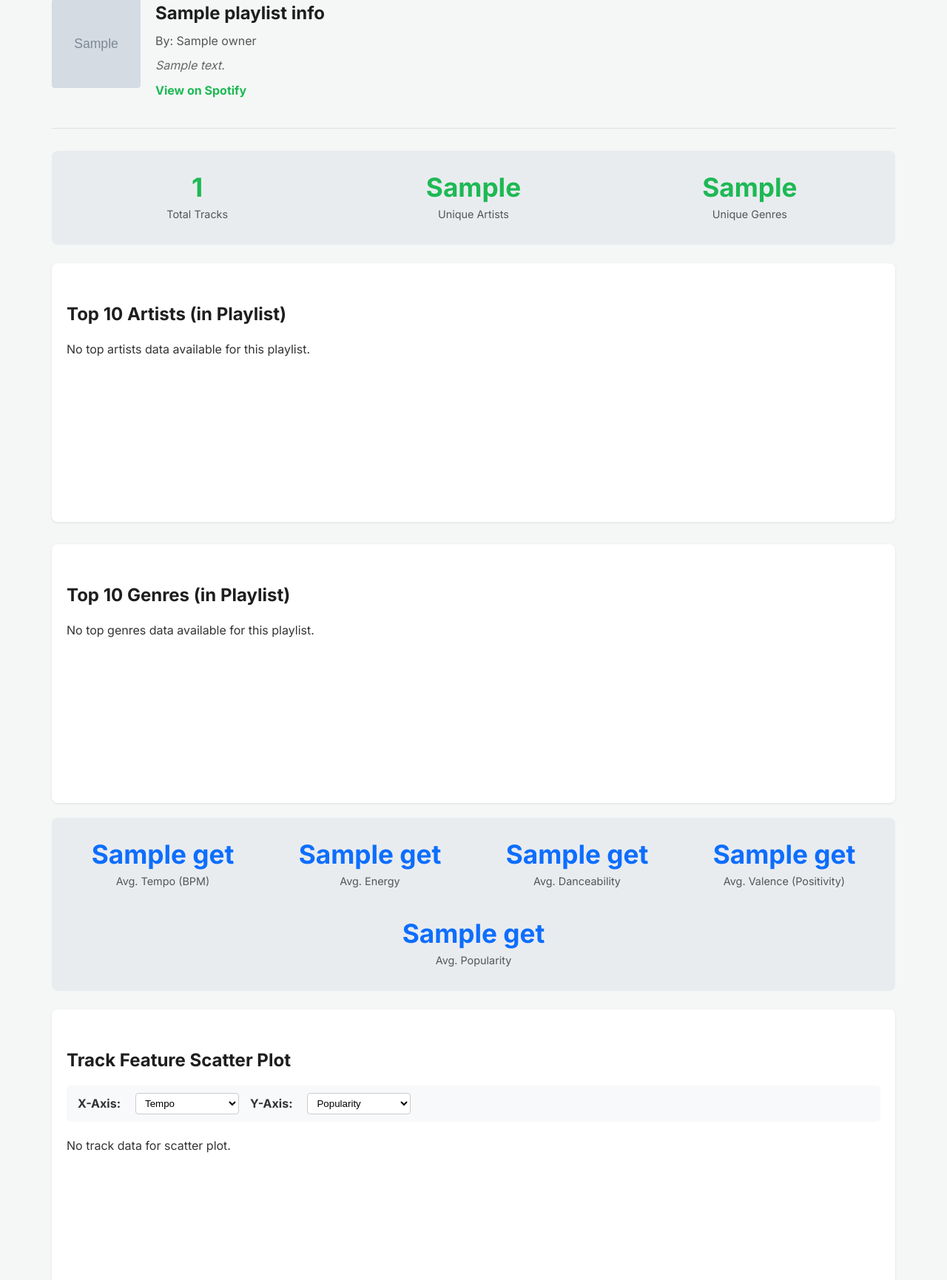
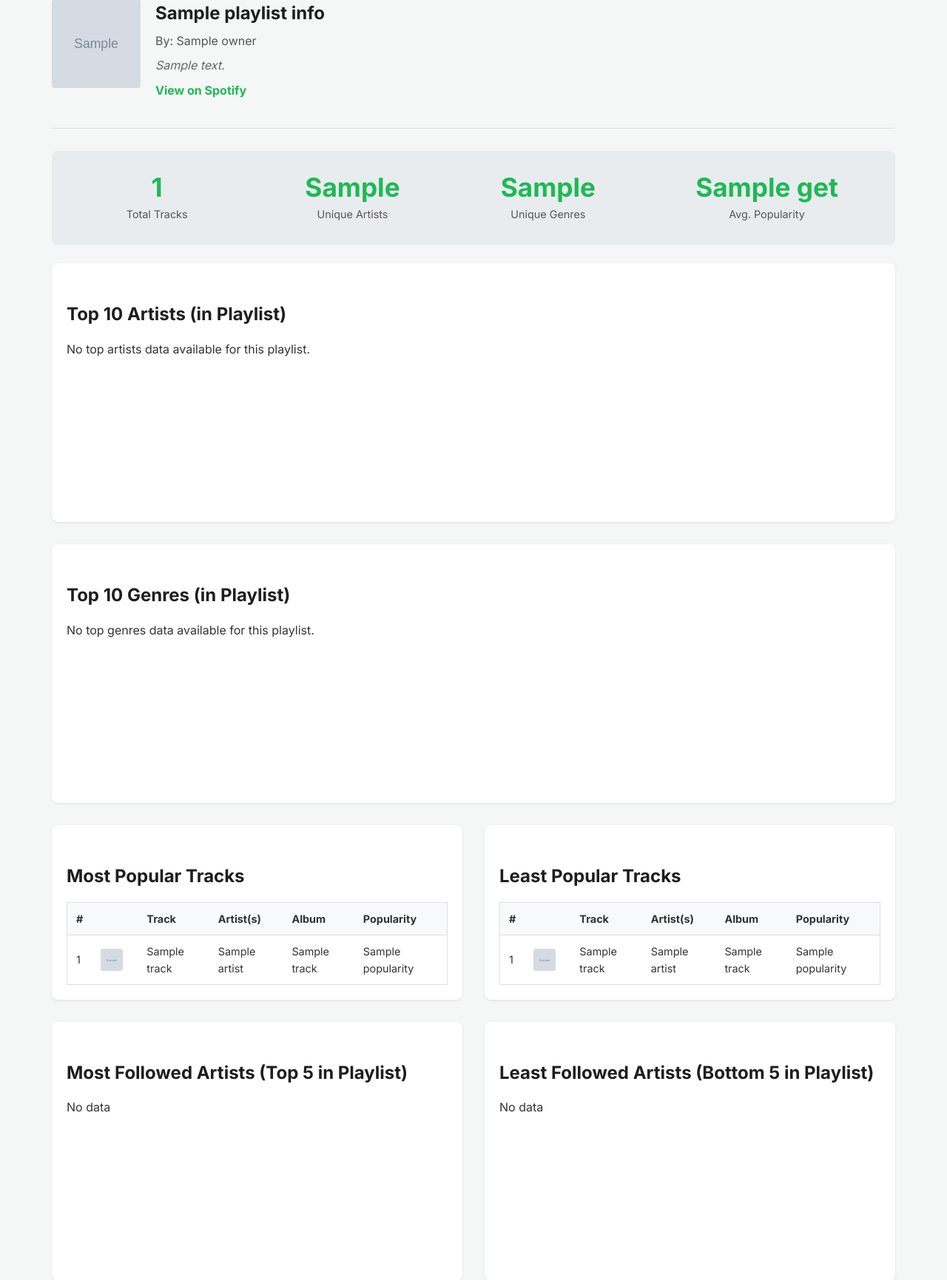
Before and after one commit to arbeger02/spotify-analyzer, a Flask app: template templates/playlist_analysis.html in a window 1280 px wide. Shown: the part 295-2026 px from the top of the page at 74% size. Run offline with Flask 3, Linux system fonts and the light colour scheme; the template is opened without the code that fills it: most values are stand-ins (such as "Sample title", 1, 10 or a date in 2020); grey boxes marked "Sample" are stand-in pictures; some libraries are stand-ins or nearby versions.

Commit message:
modified playlist analysis charts due to lack of spotify API data functionality

```diff
--- a/app.py
+++ b/app.py
@@ -9,7 +9,6 @@
 from spotipy.oauth2 import SpotifyOAuth, SpotifyClientCredentials
 from dotenv import load_dotenv
 from datetime import datetime, timedelta, time as dt_time
-import pytz
 from collections import Counter
 import logging
 
@@ -484,19 +483,6 @@
 @app.route('/playlist_analysis', methods=['GET', 'POST'])
 def playlist_analysis():
     sp = create_spotify_client()
-
-    if sp: # Make sure client creation succeeded
-        try:
-            test_track_id = '4uLu6hFjJmix5cZBNdAamC' # Example: Publicly known track ID ("Take On Me")
-            logging.info(f"Attempting test call to audio_features for track: {test_track_id}")
-            test_features = sp.audio_features(tracks=[test_track_id])
-            logging.info(f"Test call result: {test_features}")
-        except Exception as test_e:
-            logging.error(f"Test call to audio_features failed: {test_e}")
-    else:
-        # Redirect to login if sp creation failed
-        return redirect(url_for('login'))
-
     if not sp:
         return redirect(url_for('login'))
 
@@ -505,8 +491,7 @@
     viz_data = None
     error_message = None
     message = None
-    scatter_plot_data = None
-    avg_stats = None
+    # avg_stats = None # Removed as audio features are removed
 
     if request.method == 'POST':
         playlist_id_input = request.form.get('playlist_id_input')
@@ -573,38 +558,13 @@
                 elif not all_playlist_tracks:
                     message = "No valid/accessible tracks found in this playlist."
                 else:
-                    # Extract Track IDs for Audio Features
-                    track_ids = [track['id'] for track in all_playlist_tracks if track and track.get('id')]
-                    num_playlist_tracks = len(track_ids) # Count based on valid IDs found
-
-                    # Fetch Audio Features (Batching required)
-                    logging.info(f"Fetching audio features for {num_playlist_tracks} tracks...")
-                    audio_features_list = []
-                    for i in range(0, len(track_ids), 100): # Max 100 IDs per request
-                        batch_ids = track_ids[i:i+100]
-                        try:
-                            batch_features = sp_app.audio_features(tracks=batch_ids)
-                            # Filter out None results before extending
-                            audio_features_list.extend([f for f in batch_features if f is not None])
-                            logging.info(f"Fetched features for batch {i//100 + 1}")
-                        except spotipy.SpotifyException as e:
-                            logging.warning(f"Spotify error fetching audio features batch {i//100 + 1}: {e}")
-                        except Exception as e:
-                             logging.warning(f"General error fetching audio features batch {i//100 + 1}: {e}")
-                        # time.sleep(0.1) # Optional delay
-
-                    logging.info(f"Successfully fetched features for {len(audio_features_list)} tracks.")
-
-                    for track in all_playlist_tracks:
-                        primary_artist = track['artists'][0] if track.get('artists') else None
-                        artist_id = primary_artist['id'] if primary_artist and primary_artist.get('id') else None
-                        artist_name = primary_artist['name'] if primary_artist else 'N/A'
+                    num_playlist_tracks = len(all_playlist_tracks) # Count based on valid tracks found
 
                     # Create DataFrame from track list
                     df_tracks = pd.DataFrame([{
                         'id': t['id'],
                         'name': t.get('name', 'N/A'),
-                        'artist_name': artist_name,
+                        'artist_name': t['artists'][0]['name'] if t.get('artists') else 'N/A', # Simplified primary artist
                         'artists': [a.get('name', 'N/A') for a in t.get('artists', [])],
                         'artist_id': t['artists'][0]['id'] if t.get('artists') and t['artists'][0].get('id') else None,
                         'album_name': t.get('album', {}).get('name', 'N/A'),
@@ -612,51 +572,22 @@
                         'popularity': t.get('popularity', 0)
                     } for t in all_playlist_tracks if t and t.get('id')])
 
-                    # Create DataFrame from features (handle potential missing features)
-                    if audio_features_list:
-                        df_features = pd.DataFrame(audio_features_list)
-                        # Select only relevant feature columns + id for merging
-                        feature_cols = ['id', 'tempo', 'energy', 'danceability', 'valence',
-                                        'acousticness', 'instrumentalness', 'liveness', 'speechiness']
-                        df_features = df_features[feature_cols]
 
-                        # Merge DataFrames
-                        df_combined = pd.merge(df_tracks, df_features, on='id', how='left')
-                        # Fill NaN for numeric features where merge failed (optional, depends on desired avg calc)
-                        numeric_feature_cols = feature_cols[1:] # Exclude 'id'
-                        df_combined[numeric_feature_cols] = df_combined[numeric_feature_cols].fillna(0) # Example: fill with 0
-                    else:
-                        # Handle case where no audio features were fetched
-                        df_combined = df_tracks
-                        # Add empty columns for features if needed later, filled with NaN or 0
-                        numeric_feature_cols = ['tempo', 'energy', 'danceability', 'valence',
-                                        'acousticness', 'instrumentalness', 'liveness', 'speechiness']
-                        for col in numeric_feature_cols:
-                            df_combined[col] = 0.0 # Or np.nan if preferred
-
-                    # Calculate Average Stats
+                    # Calculate Average Popularity (Example of a remaining stat)
+                    avg_popularity = round(df_tracks['popularity'].mean()) if 'popularity' in df_tracks and not df_tracks.empty else 0
                     avg_stats = {
-                        'avg_tempo': round(df_combined['tempo'].mean()) if 'tempo' in df_combined else 0,
-                        'avg_energy': round(df_combined['energy'].mean(), 2) if 'energy' in df_combined else 0.0,
-                        'avg_popularity': round(df_combined['popularity'].mean()) if 'popularity' in df_combined else 0,
-                        'avg_danceability': round(df_combined['danceability'].mean(), 2) if 'danceability' in df_combined else 0.0,
-                        'avg_valence': round(df_combined['valence'].mean(), 2) if 'valence' in df_combined else 0.0,
+                        'avg_popularity': avg_popularity
                     }
                     logging.info(f"Calculated Avg Stats: {avg_stats}")
 
 
-                    # Prepare Scatter Plot Data (list of dictionaries)
-                    scatter_plot_cols = ['name', 'artists', 'popularity'] + numeric_feature_cols
-                    # Select necessary columns, handle potential missing columns gracefully
-                    cols_to_select = [col for col in scatter_plot_cols if col in df_combined.columns]
-                    scatter_plot_data = df_combined[cols_to_select].to_dict(orient='records')
-
-
-                    playlist_artist_ids = set(df_combined['artist_id'].dropna())
+                    playlist_artist_ids = set(df_tracks['artist_id'].dropna())
                     num_unique_artists = len(playlist_artist_ids)
 
                     # Calculate Top 10 Artists
-                    top_artists_playlist = df_tracks['artists'].value_counts().head(10).reset_index()
+                    # Ensure 'artists' column contains single primary artist name or a comparable value for value_counts
+                    # If 'artists' column has lists of artists, this needs adjustment. Assuming 'artist_name' is primary.
+                    top_artists_playlist = df_tracks['artist_name'].value_counts().head(10).reset_index()
                     top_artists_playlist.columns = ['artist', 'count']
 
                    # Fetch Artist Details
@@ -666,26 +597,19 @@
 
                     # Calculate Stats & Top/Bottom Lists (Similar logic as liked songs)
                     # Tracks by Popularity
-                    # Initialize lists in case of errors or empty DataFrame
                     top_5_popular_tracks = []
                     bottom_5_popular_tracks = []
 
-                    # Ensure DataFrame is not empty and 'popularity' column exists
                     if not df_tracks.empty and 'popularity' in df_tracks.columns:
                         try:
-                            # Get Top 5 most popular tracks directly
                             top_5_popular_tracks_df = df_tracks.nlargest(5, 'popularity')
                             top_5_popular_tracks = top_5_popular_tracks_df.to_dict(orient='records')
-                            # Get Bottom 5 least popular tracks (try to exclude 0 popularity)
+
                             non_zero_pop_df = df_tracks[df_tracks['popularity'] > 0]
                             if not non_zero_pop_df.empty:
-                                # Get the 5 tracks with the smallest popularity score from the non-zero ones
                                 bottom_5_popular_tracks_df = non_zero_pop_df.nsmallest(5, 'popularity')
                             else:
-                                # Fallback: If all tracks have 0 popularity (or DataFrame was empty initially filtered),
-                                logging.warning("No tracks with popularity > 0 found. Getting tracks with lowest popularity overall.")
                                 bottom_5_popular_tracks_df = df_tracks.nsmallest(5, 'popularity')
-
                             bottom_5_popular_tracks = bottom_5_popular_tracks_df.to_dict(orient='records')
                         except Exception as e:
                             logging.error(f"Error processing track popularity for tables: {e}")
@@ -694,6 +618,7 @@
                     artist_follower_list = [{'id': aid, **details} for aid, details in artist_details_map.items() if details]
                     artist_follower_list.sort(key=lambda x: x['followers'], reverse=True)
                     top_5_followed_artists = artist_follower_list[:5]
+
                     non_zero_follower_artists = [a for a in artist_follower_list if a['followers'] > 0]
                     if len(non_zero_follower_artists) >= 5:
                         bottom_5_followed_artists = sorted(non_zero_follower_artists, key=lambda x: x['followers'])[:5]
@@ -702,46 +627,26 @@
 
                     # Genres (Unique Count & Top 10)
                     all_genres_pl = []
-                    # Ensure required columns exist and map is valid before iterating
                     if 'artist_id' in df_tracks.columns and artist_details_map is not None:
-                        # Use df_tracks.itertuples() for efficient row iteration
-                        # name='Track' allows accessing columns like track_row.artist_id
                         for track_row in df_tracks.itertuples(index=False, name='Track'):
                             try:
                                 artist_id = track_row.artist_id
-                                # Check if artist_id exists, is in the map, and the map entry is valid
-                                # Use pd.notna to handle potential None or NaN artist_id values
                                 if pd.notna(artist_id) and artist_id in artist_details_map and artist_details_map[artist_id]:
-                                    # Extend the list with the genres for this artist (handle potential None genres)
-                                    genres = artist_details_map[artist_id].get('genres', []) # Default to empty list
-                                    if genres: # Only extend if the list is not empty
+                                    genres = artist_details_map[artist_id].get('genres', [])
+                                    if genres:
                                         all_genres_pl.extend(genres)
                             except AttributeError:
-                                # Handle cases where a row might not have the expected attribute if tuple name wasn't used correctly
                                 logging.warning(f"Skipping row due to missing attribute during genre processing: {track_row}")
                                 continue
                     else:
-                        # Log warnings if prerequisites are missing
-                        if 'artist_id' not in df_tracks.columns:
-                            logging.warning("'artist_id' column not found in DataFrame for genre processing.")
-                        if artist_details_map is None:
-                            logging.warning("'artist_details_map' is None, cannot process genres.")
+                        if 'artist_id' not in df_tracks.columns: logging.warning("'artist_id' column not found for genre processing.")
+                        if artist_details_map is None: logging.warning("'artist_details_map' is None for genre processing.")
 
-                    # Calculate unique count from the collected list
-                    # Use try-except in case set() fails on unexpected data types, though unlikely here
-                    try:
-                        num_unique_genres = len(set(all_genres_pl))
-                    except TypeError as e:
-                        logging.error(f"Could not calculate unique genres, potential type issue in list: {e}")
-                        num_unique_genres = 0
-
-
-                    # Calculate top 10 from the collected list (this part was already correct conceptually)
+                    num_unique_genres = len(set(all_genres_pl))
                     top_genres_playlist = []
                     if all_genres_pl:
                         try:
                             genre_counts_pl = Counter(all_genres_pl)
-                            # Format for viz_data: list of dictionaries
                             top_genres_playlist = [{'genre': g, 'count': c} for g, c in genre_counts_pl.most_common(10)]
                         except Exception as e:
                             logging.error(f"Error calculating top genres with Counter: {e}")
@@ -758,7 +663,7 @@
                         "top_followed_artists": top_5_followed_artists,
                         "bottom_followed_artists": bottom_5_followed_artists,
                         "avg_stats": avg_stats,
-                        "scatter_plot_data": scatter_plot_data
+                        # "scatter_plot_data": None # Removed scatter plot data
                     }
 
             except spotipy.SpotifyException as e:
@@ -774,13 +679,13 @@
 
     # Render the template, passing any data, info, or errors
     return render_template('playlist_analysis.html',
-                           username=sp.current_user().get('display_name', 'User'), # Get username for consistency
+                           username=sp.current_user().get('display_name', 'User') if sp.current_user() else 'User',
                            playlist_info=playlist_info,
                            viz_data=viz_data,
                            error=error_message,
                            message=message,
-                           playlist_id_input=playlist_id_input or '') # Pass input back to form
+                           playlist_id_input=playlist_id_input or '')
 
 
 if __name__ == '__main__':
-    app.run(debug=True, port=5000) # Debug=True for development ONLY
+    app.run(debug=True, port=5000)
--- a/static/js/playlist_analysis_charts.js
+++ b/static/js/playlist_analysis_charts.js
@@ -11,68 +11,6 @@
         console.log("playlistAnalysisVizData found:", JSON.stringify(playlistAnalysisVizData, null, 2));
         try {
             renderPlaylistAnalysisCharts(playlistAnalysisVizData);
-            // --- NEW: Scatter Plot Setup ---
-            const scatterData = playlistAnalysisVizData.scatter_plot_data;
-            const xAxisSelect = document.getElementById('scatter-x-axis');
-            const yAxisSelect = document.getElementById('scatter-y-axis');
-
-            // Function to render/update the scatter plot
-            function updateScatterPlot() {
-                const xFeature = xAxisSelect.value;
-                const yFeature = yAxisSelect.value;
-                console.log(`Updating scatter plot: X=${xFeature}, Y=${yFeature}`);
-
-                if (!scatterData || scatterData.length === 0) {
-                    document.getElementById('playlist_scatter_plot').innerHTML = '<p>No track data for scatter plot.</p>';
-                    return;
-                }
-
-                // Extract data, handling potential null/undefined values
-                const xValues = scatterData.map(track => track[xFeature] ?? null); // Use nullish coalescing
-                const yValues = scatterData.map(track => track[yFeature] ?? null);
-                const hoverTexts = scatterData.map(track =>
-                    `Track: ${track.name || 'N/A'}<br>Artist: ${Array.isArray(track.artists) ? track.artists.join(', ') : 'N/A'}<br>${xFeature}: ${track[xFeature] ?? 'N/A'}<br>${yFeature}: ${track[yFeature] ?? 'N/A'}`
-                );
-
-                const trace = {
-                    x: xValues,
-                    y: yValues,
-                    mode: 'markers',
-                    type: 'scatter',
-                    text: hoverTexts,
-                    hoverinfo: 'text',
-                    marker: {
-                        size: 8,
-                        color: yValues, // Color points by Y value (e.g., popularity)
-                        colorscale: 'Viridis', // Choose a colorscale
-                        opacity: 0.7,
-                        colorbar: {
-                        title: yFeature.charAt(0).toUpperCase() + yFeature.slice(1) // Capitalize Y feature name
-                        }
-                    }
-                };
-
-                // Capitalize feature names for axis titles
-                const formatAxisTitle = (feature) => feature.charAt(0).toUpperCase() + feature.slice(1);
-
-                const layout = {
-                    xaxis: { title: formatAxisTitle(xFeature), automargin: true },
-                    yaxis: { title: formatAxisTitle(yFeature), automargin: true },
-                    margin: { l: 60, r: 30, b: 50, t: 40 },
-                    hovermode: 'closest', // Improve hover interaction
-                    hoverlabel: { bgcolor: "#FFF", font: { color: "#000", size: 12 }, bordercolor: '#ccc' }
-                };
-
-                Plotly.newPlot('playlist_scatter_plot', [trace], layout, {responsive: true});
-                console.log("Scatter plot updated.");
-            }
-
-            // Add event listeners to dropdowns
-            xAxisSelect.addEventListener('change', updateScatterPlot);
-            yAxisSelect.addEventListener('change', updateScatterPlot);
-
-            // Initial render with default selections
-            updateScatterPlot();
             console.log("renderPlaylistAnalysisCharts function finished.");
         } catch (error) {
             console.error("Error calling renderPlaylistAnalysisCharts:", error);
@@ -89,6 +27,7 @@
          });
     }
 });
+
 
 /**
  * Renders charts specific to the Playlist Analysis page.
--- a/templates/playlist_analysis.html
+++ b/templates/playlist_analysis.html
@@ -61,6 +61,12 @@
             <span class="stat-value">{{ viz_data.get('unique_genres', 'N/A') }}</span>
             <span class="stat-label">Unique Genres</span>
         </div>
+         {% if viz_data.avg_stats and viz_data.avg_stats.get('avg_popularity') is not none %}
+        <div class="stat-item">
+            <span class="stat-value">{{ viz_data.avg_stats.get('avg_popularity', 'N/A') }}</span>
+            <span class="stat-label">Avg. Popularity</span>
+        </div>
+        {% endif %}
     </div>
 
     {# --- Charts & Tables Section --- #}
@@ -75,67 +81,6 @@
             <h2>Top 10 Genres (in Playlist)</h2>
             <div id="playlist_top_genres_chart"></div>
         </div>
-    </div>
-
-    {# --- Average Audio Features Stats --- #}
-    <div class="summary-stats-container audio-features-stats"> {# Add specific class #}
-        {% if viz_data.avg_stats %}
-        <div class="stat-item">
-            <span class="stat-value">{{ viz_data.avg_stats.get('avg_tempo', 'N/A') }}</span>
-            <span class="stat-label">Avg. Tempo (BPM)</span>
-        </div>
-        <div class="stat-item">
-            <span class="stat-value">{{ viz_data.avg_stats.get('avg_energy', 'N/A') }}</span>
-            <span class="stat-label">Avg. Energy</span>
-        </div>
-         <div class="stat-item">
-            <span class="stat-value">{{ viz_data.avg_stats.get('avg_danceability', 'N/A') }}</span>
-            <span class="stat-label">Avg. Danceability</span>
-        </div>
-         <div class="stat-item">
-            <span class="stat-value">{{ viz_data.avg_stats.get('avg_valence', 'N/A') }}</span>
-            <span class="stat-label">Avg. Valence (Positivity)</span>
-        </div>
-        <div class="stat-item">
-            <span class="stat-value">{{ viz_data.avg_stats.get('avg_popularity', 'N/A') }}</span>
-            <span class="stat-label">Avg. Popularity</span>
-        </div>
-        {% else %}
-        <p>Average audio features not available.</p>
-        {% endif %}
-    </div>
-
-    {# --- Interactive Scatter Plot Section --- #}
-    <div class="chart-container">
-        <h2>Track Feature Scatter Plot</h2>
-        <div class="scatter-controls">
-            <label for="scatter-x-axis">X-Axis:</label>
-            <select id="scatter-x-axis">
-                <option value="tempo" selected>Tempo</option>
-                <option value="popularity">Popularity</option>
-                <option value="energy">Energy</option>
-                <option value="danceability">Danceability</option>
-                <option value="valence">Valence</option>
-                <option value="acousticness">Acousticness</option>
-                <option value="instrumentalness">Instrumentalness</option>
-                <option value="liveness">Liveness</option>
-                <option value="speechiness">Speechiness</option>
-            </select>
-
-            <label for="scatter-y-axis">Y-Axis:</label>
-            <select id="scatter-y-axis">
-                 <option value="tempo">Tempo</option>
-                <option value="popularity" selected>Popularity</option> {# Default Y #}
-                <option value="energy">Energy</option>
-                <option value="danceability">Danceability</option>
-                <option value="valence">Valence</option>
-                <option value="acousticness">Acousticness</option>
-                <option value="instrumentalness">Instrumentalness</option>
-                <option value="liveness">Liveness</option>
-                <option value="speechiness">Speechiness</option>
-            </select>
-        </div>
-        <div id="playlist_scatter_plot" style="min-height: 450px;"></div> {# Plot container #}
     </div>
 
     <div class="flex-container">
@@ -197,8 +142,6 @@
                      <tbody>
                         {% for track in viz_data.bottom_popular_tracks %}
                         <tr>
-                             {# Use track popularity rank or simple index #}
-                             {# For Bottom 5, index might be clearer than rank #}
                             <td>{{ loop.index }}</td>
                              <td>
                                 {% if track.album_image_url %}
```
Also changed, not shown: 1 other file.
